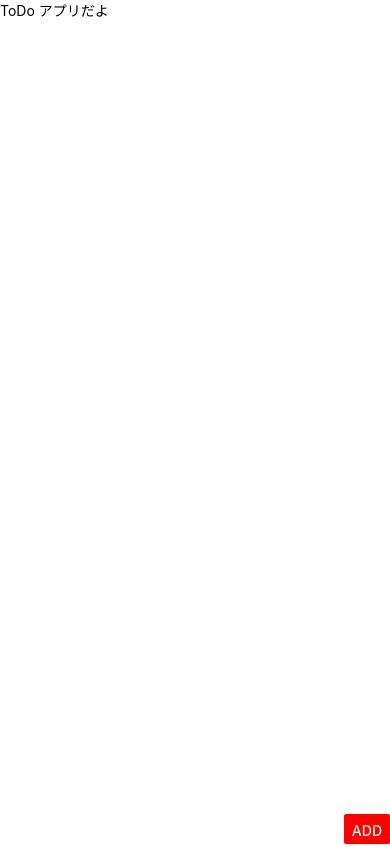
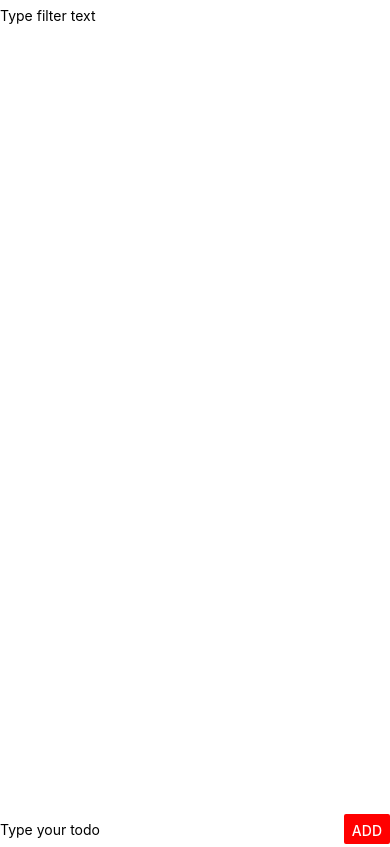
Before and after one commit to akitojp/reacttodoapp, a React Native app: screen / in a window 390 px wide. Built offline with nearby package versions, Linux system fonts and the light colour scheme.

Commit message:
[add] 検索機能を追加

```diff
--- a/App.js
+++ b/App.js
@@ -24,6 +24,7 @@
       todo: [],
       currentIndex: 0,
       inputText: "",
+      filterText: "",
     }
   }
 
@@ -70,16 +71,29 @@
   }
 
   render() {
+
+    const filterText = this.state.filterText
+    let todo = this.state.todo
+    if (filterText != ""){
+      todo = todo.filter(t => t.title.includes(filterText))
+    }
+
+
     return (
       <KeyboardAvoidingView style={styles.container} behavior="padding" >
         {/* Filter */}
         <View style={styles.filter}>
-          <Text>ToDo アプリだよ</Text>
+          <TextInput
+              onChangeText={(text) => this.setState({filterText: text})}
+              value={this.state.filterText}
+              style={styles.inputText}
+              placeholder="Type filter text"
+            />
         </View>
         {/* todolist */}
         <ScrollView style={styles.todolist}>
           {/* Flat listを実装 */}
-          <FlatList data={this.state.todo}
+          <FlatList data={todo}
             renderItem={({item}) => <Text>{item.title}</Text>}
             keyExtractor={(item, index) => "todo_" + item.index}
           />
@@ -91,6 +105,7 @@
             onChangeText={(text) => this.setState({inputText: text})}
             value={this.state.inputText}
             style={styles.inputText}
+            placeholder="Type your todo"
           />
 
           <Button
```
